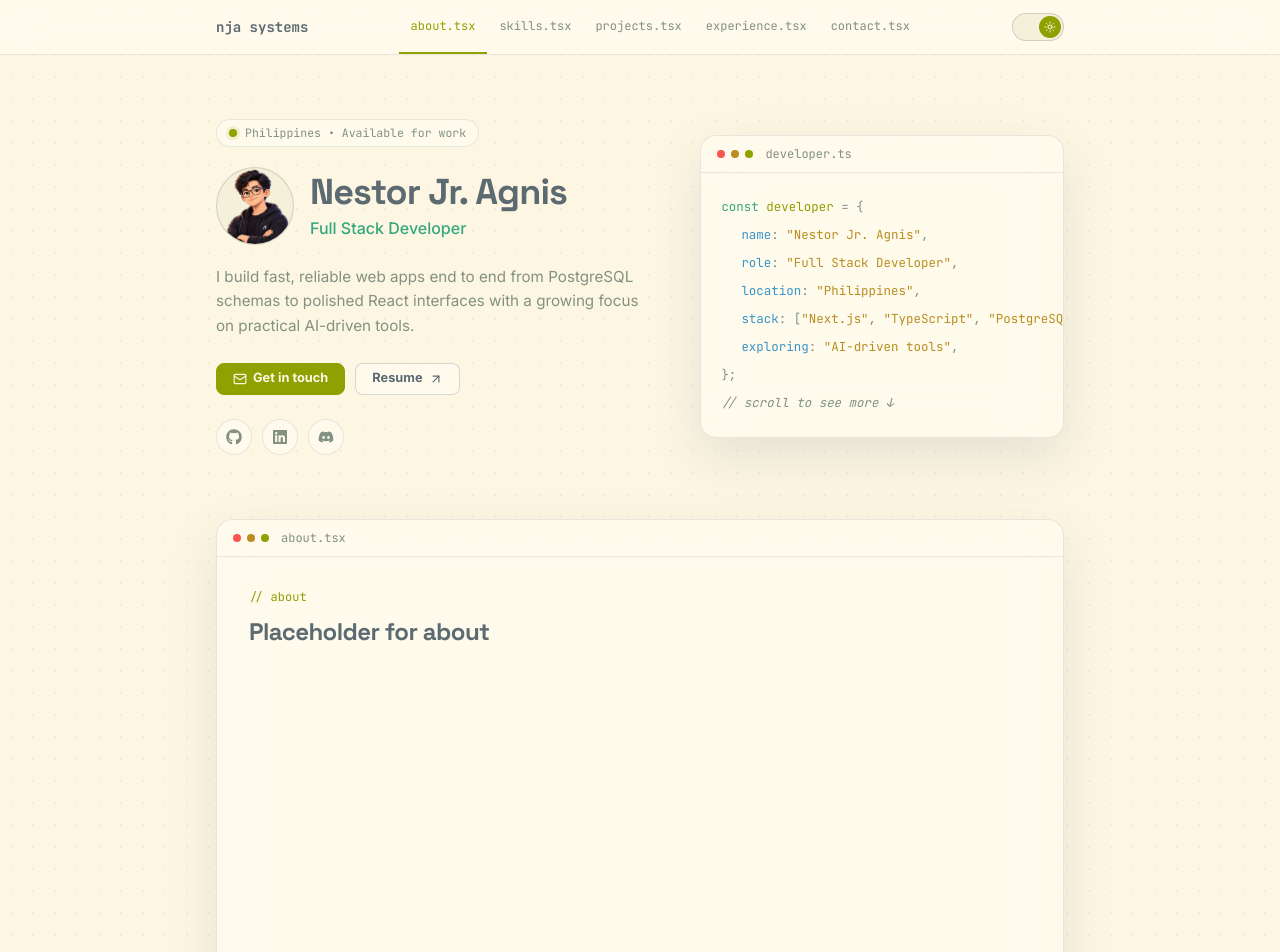
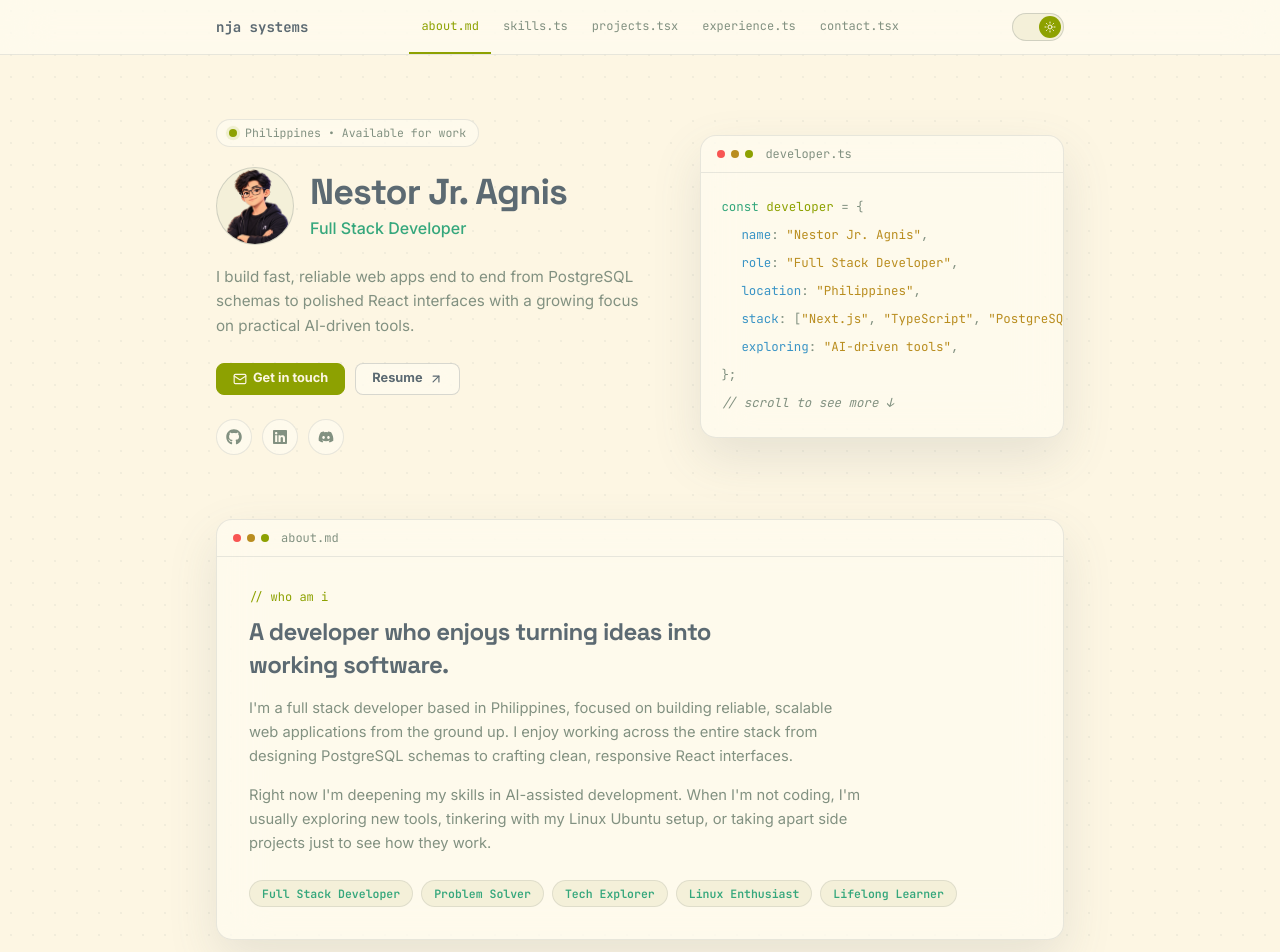
Before and after one commit to sgxtract/hushgrove, a Next.js app: page / in a window 1280 px wide. Shown: the top 952 px of the page. Built offline with nearby package versions, Linux system fonts and the light colour scheme.

Commit message:
feat(about): add About section and centralize section filenames (#3)

```diff
--- a/app/page.tsx
+++ b/app/page.tsx
@@ -1,4 +1,5 @@
 import { Navbar } from "@/components/layout/navbar/Navbar";
+import { About } from "@/components/sections/About";
 import { Hero } from "@/components/sections/hero/Hero";
 import { SectionCard } from "@/components/ui/SectionCard";
 import { navLinks } from "@/data/navigation";
@@ -9,7 +10,10 @@ export default function Home() {
       <Navbar />
       <main>
         <Hero />
-        {navLinks.map(({ id, label }) => (
+        <About />
+        {navLinks
+          .filter(({ id }) => id !== "about")
+          .map(({ id, label }) => (
             <SectionCard
               key={id}
               id={id}
--- /dev/null
+++ b/components/sections/About.tsx
@@ -0,0 +1,31 @@
+import { SectionCard } from "@/components/ui/SectionCard";
+import { about } from "@/data/about";
+import { sectionFiles } from "@/data/navigation";
+
+export function About() {
+  return (
+    <SectionCard
+      id="about"
+      filename={sectionFiles.about}
+      tag={about.tag}
+      title={about.title}
+    >
+      <div className="max-w-[66ch] space-y-4 text-[0.92rem] leading-relaxed text-muted">
+        {about.paragraphs.map((paragraph) => (
+          <p key={paragraph}>{paragraph}</p>
+        ))}
+      </div>
+
+      <ul aria-label="Traits" className="mt-6 flex flex-wrap gap-2">
+        {about.traits.map((trait) => (
+          <li
+            key={trait}
+            className="rounded-full border border-line bg-surface px-3 py-1 font-mono text-[0.72rem] font-semibold text-aqua"
+          >
+            {trait}
+          </li>
+        ))}
+      </ul>
+    </SectionCard>
+  );
+}
--- /dev/null
+++ b/data/about.ts
@@ -0,0 +1,18 @@
+import type { AboutContent } from "@/types";
+import { profile } from "./profile";
+
+export const about: AboutContent = {
+  tag: "who am i",
+  title: "A developer who enjoys turning ideas into working software.",
+  paragraphs: [
+    `I'm a ${profile.role.toLowerCase()} based in ${profile.location}, focused on building reliable, scalable web applications from the ground up. I enjoy working across the entire stack from designing PostgreSQL schemas to crafting clean, responsive React interfaces.`,
+    "Right now I'm deepening my skills in AI-assisted development. When I'm not coding, I'm usually exploring new tools, tinkering with my Linux Ubuntu setup, or taking apart side projects just to see how they work.",
+  ],
+  traits: [
+    "Full Stack Developer",
+    "Problem Solver",
+    "Tech Explorer",
+    "Linux Enthusiast",
+    "Lifelong Learner",
+  ],
+};
--- a/data/navigation.ts
+++ b/data/navigation.ts
@@ -1,9 +1,15 @@
 import type { NavLink } from "@/types";
 
-export const navLinks: NavLink[] = [
-  { id: "about", label: "about.tsx" },
-  { id: "skills", label: "skills.tsx" },
-  { id: "projects", label: "projects.tsx" },
-  { id: "experience", label: "experience.tsx" },
-  { id: "contact", label: "contact.tsx" },
-];
+export const sectionFiles = {
+  about: "about.md",
+  skills: "skills.ts",
+  projects: "projects.tsx",
+  experience: "experience.ts",
+  contact: "contact.tsx",
+} as const;
+
+export type SectionId = keyof typeof sectionFiles;
+
+export const navLinks: NavLink[] = Object.entries(sectionFiles).map(
+  ([id, label]) => ({ id, label }),
+);
```
Also changed, not shown: types/index.ts (+7 -0 lines). Lines whose indentation alone changed are shown as unchanged.
